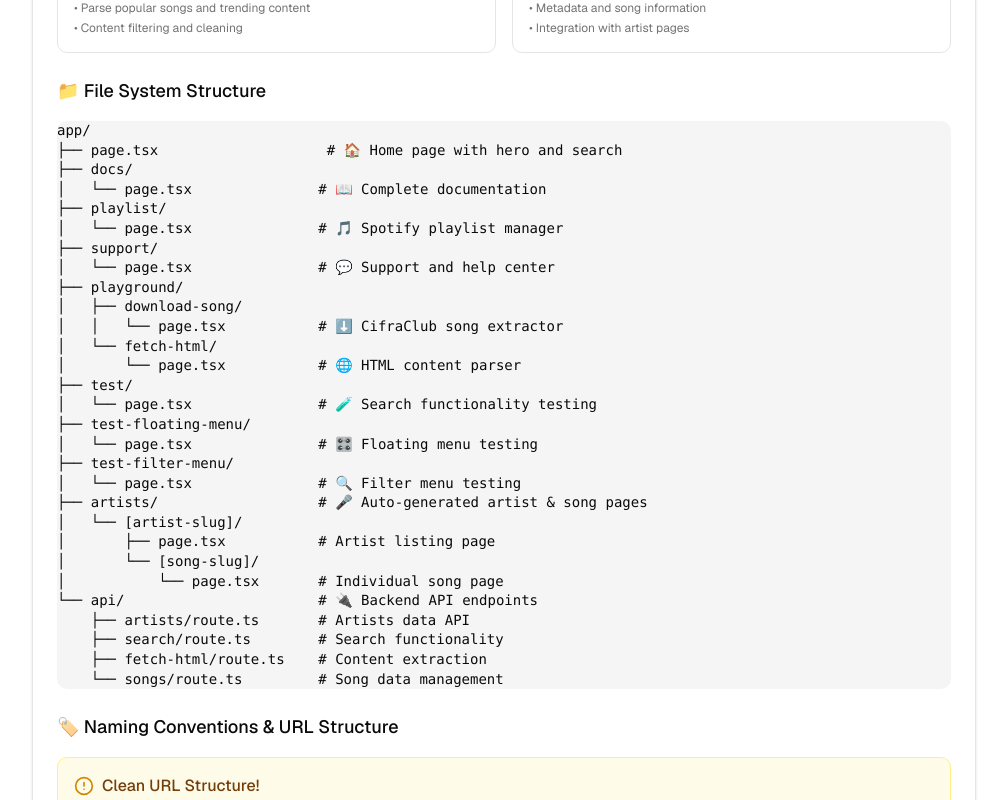
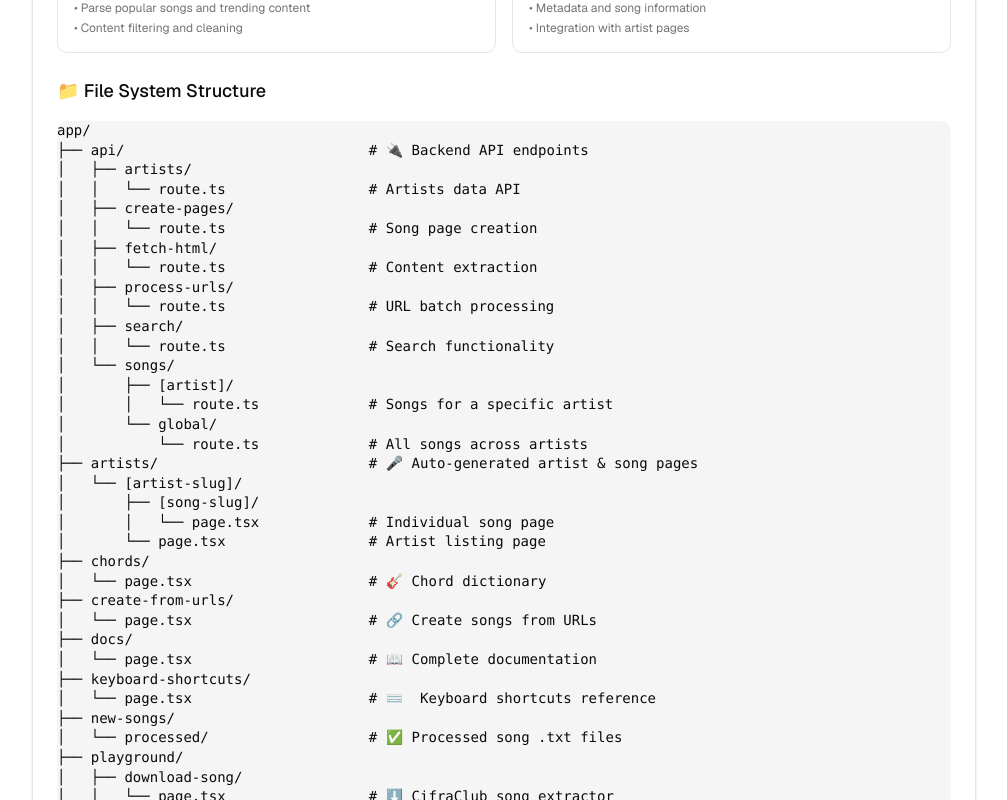
Before and after one commit to carlosvelosos/cifra-manager, a Next.js app: page /docs in a window 1280 px wide. Shown: the part 4760-5560 px from the top of the page, without its empty margins (264-1271 px from the left). Built offline with nearby package versions, Linux system fonts and the light colour scheme.

Commit message:
Re-organize File System Structure section in docs page

```diff
--- a/app/docs/page.tsx
+++ b/app/docs/page.tsx
@@ -794,36 +794,64 @@ export default function DocsPage() {
                   <h3 className="font-medium mb-4 text-lg">
                     📁 File System Structure
                   </h3>
-                  <pre className="bg-muted p-4 rounded-lg text-sm">
+                  <pre className="bg-muted p-4 rounded-lg text-sm overflow-x-auto">
                     {`app/
-├── page.tsx                    # 🏠 Home page with hero and search
+├── api/                             # 🔌 Backend API endpoints
+│   ├── artists/
+│   │   └── route.ts                 # Artists data API
+│   ├── create-pages/
+│   │   └── route.ts                 # Song page creation
+│   ├── fetch-html/
+│   │   └── route.ts                 # Content extraction
+│   ├── process-urls/
+│   │   └── route.ts                 # URL batch processing
+│   ├── search/
+│   │   └── route.ts                 # Search functionality
+│   └── songs/
+│       ├── [artist]/
+│       │   └── route.ts             # Songs for a specific artist
+│       └── global/
+│           └── route.ts             # All songs across artists
+├── artists/                         # 🎤 Auto-generated artist & song pages
+│   └── [artist-slug]/
+│       ├── [song-slug]/
+│       │   └── page.tsx             # Individual song page
+│       └── page.tsx                 # Artist listing page
+├── chords/
+│   └── page.tsx                     # 🎸 Chord dictionary
+├── create-from-urls/
+│   └── page.tsx                     # 🔗 Create songs from URLs
 ├── docs/
-│   └── page.tsx               # 📖 Complete documentation
-├── playlist/
-│   └── page.tsx               # 🎵 Spotify playlist manager
-├── support/
-│   └── page.tsx               # 💬 Support and help center
+│   └── page.tsx                     # 📖 Complete documentation
+├── keyboard-shortcuts/
+│   └── page.tsx                     # ⌨️  Keyboard shortcuts reference
+├── new-songs/
+│   └── processed/                   # ✅ Processed song .txt files
 ├── playground/
 │   ├── download-song/
-│   │   └── page.tsx           # ⬇️ CifraClub song extractor
+│   │   └── page.tsx                 # ⬇️ CifraClub song extractor
 │   └── fetch-html/
-│       └── page.tsx           # 🌐 HTML content parser
+│       └── page.tsx                 # 🌐 HTML content parser
+├── playlist/
+│   └── page.tsx                     # 🎵 Spotify playlist manager
+├── playlist-artists/
+│   └── page.tsx                     # 🎤 Playlist artists browser
+├── playlist-minimal/
+│   └── page.tsx                     # 🎶 Minimal playlist viewer
+├── support/
+│   └── page.tsx                     # 💬 Support and help center
 ├── test/
-│   └── page.tsx               # 🧪 Search functionality testing
+│   └── page.tsx                     # 🧪 Search functionality testing
+├── test-filter-menu/
+│   └── page.tsx                     # 🔍 Filter menu testing
 ├── test-floating-menu/
-│   └── page.tsx               # 🎛️ Floating menu testing
-├── test-filter-menu/
-│   └── page.tsx               # 🔍 Filter menu testing
-├── artists/                   # 🎤 Auto-generated artist & song pages
-│   └── [artist-slug]/
-│       ├── page.tsx           # Artist listing page
-│       └── [song-slug]/
-│           └── page.tsx       # Individual song page
-└── api/                       # 🔌 Backend API endpoints
-    ├── artists/route.ts       # Artists data API
-    ├── search/route.ts        # Search functionality
-    ├── fetch-html/route.ts    # Content extraction
-    └── songs/route.ts         # Song data management`}
+│   └── page.tsx                     # 🎛️ Floating menu testing
+├── AppShell.tsx                     # App shell with sidebar
+├── favicon.ico                      # App favicon
+├── globals.css                      # Global styles
+├── layout.tsx                       # Root layout & AppShell
+├── metadata.ts                      # Site-wide metadata
+└── page.tsx                         # 🏠 Home page with hero and search`}
                   </pre>
                 </div>
 
```
